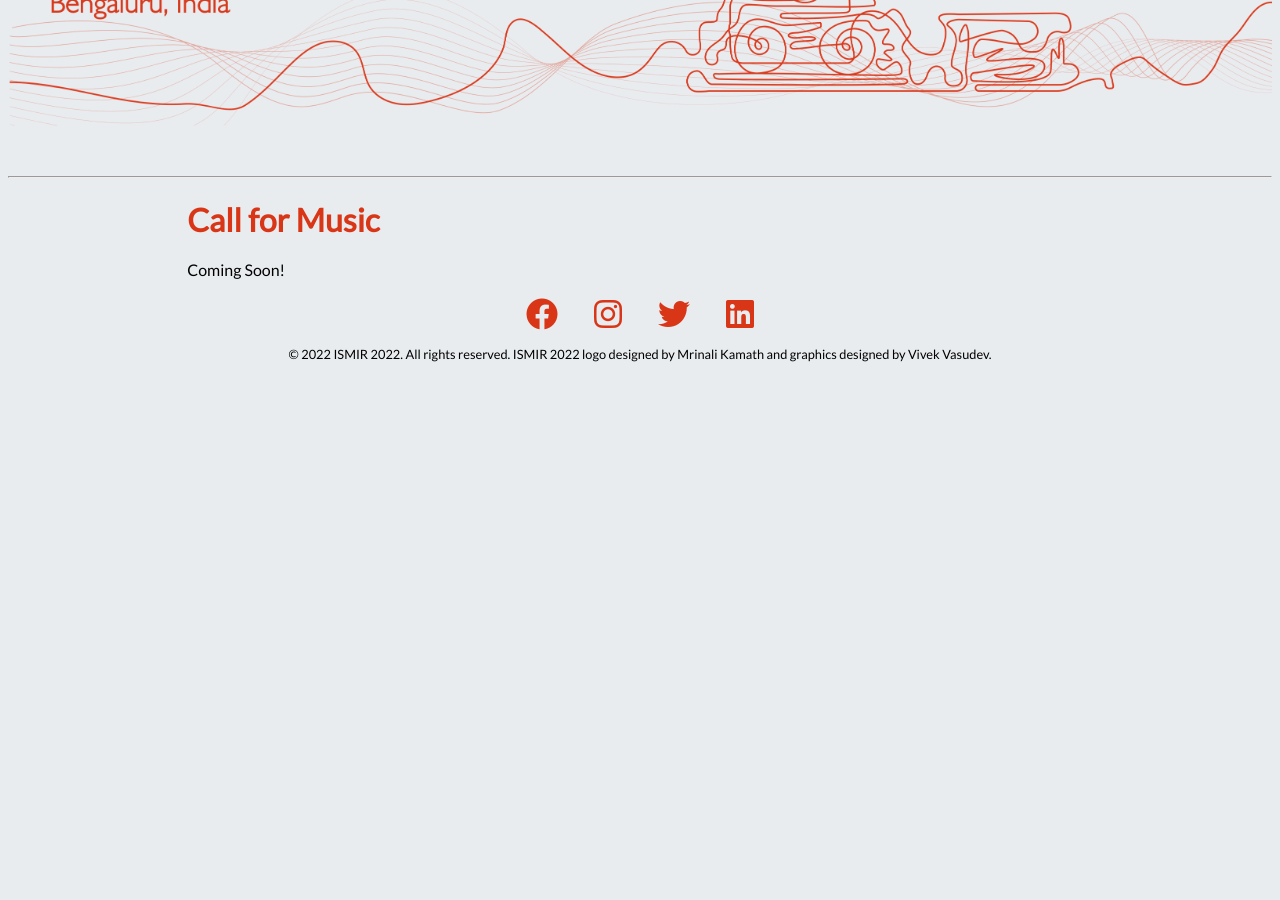
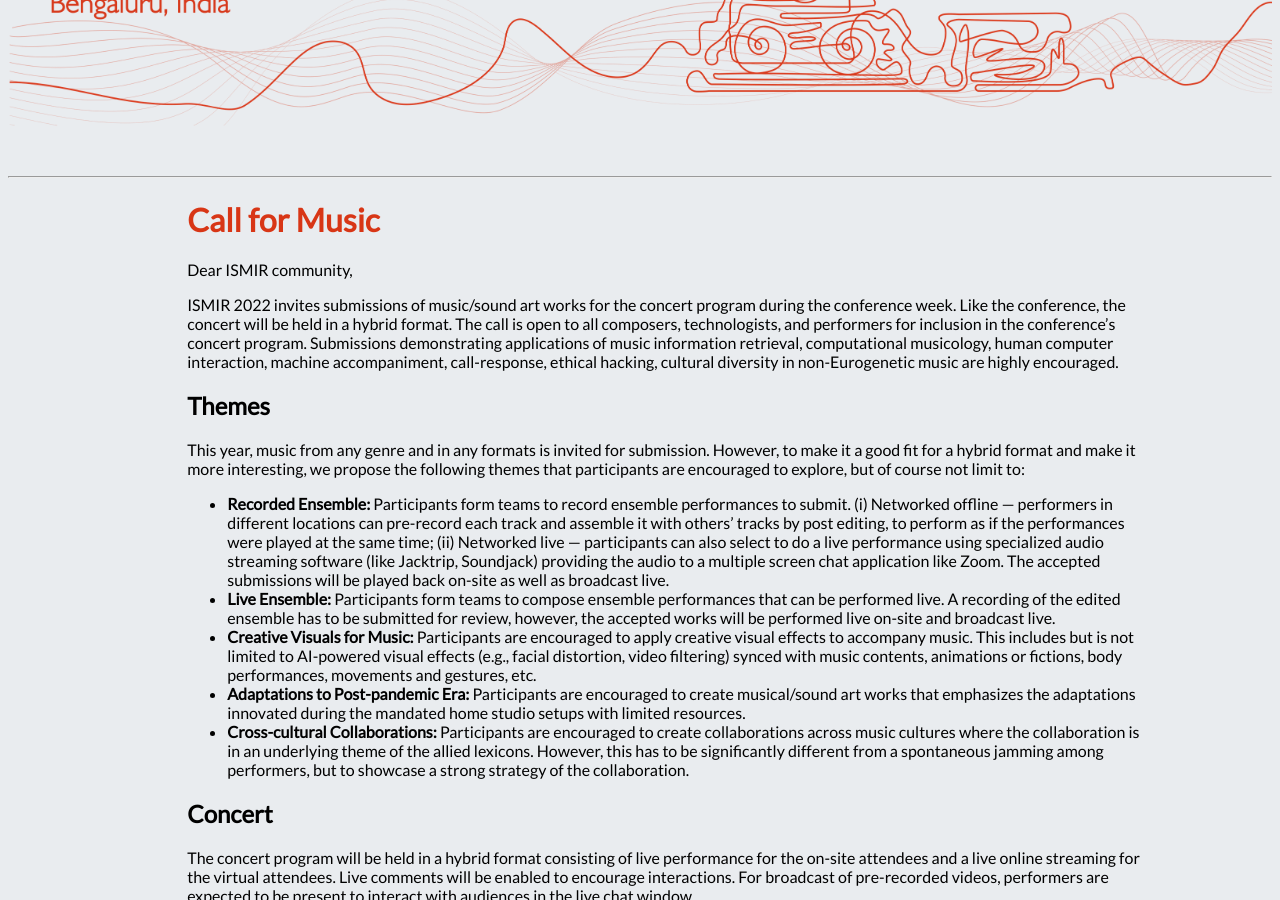
Before and after one commit to ismir2022/ismir2022.github.io, a Jekyll site: the page built from calls/cfm.md, in a window 1280 px wide and 900 px high, scrolled down 361 px. Built offline with Jekyll 4.4.1, drawn with Linux system fonts in a browser that asks for light colours; nearby versions of some CDN libraries; before the commit the page ends 900 px from its top, so only the background shows below that; some of the changed text lies outside the part shown.

Commit message:
updated call for music

```diff
--- a/calls/cfm.md
+++ b/calls/cfm.md
@@ -4,4 +4,41 @@
 ---
 # Call for Music
 
-Coming Soon!
+Dear ISMIR community,
+
+ISMIR 2022 invites submissions of music/sound art works for the concert program during the conference week. Like the conference, the concert will be held in a hybrid format. The call is open to all composers, technologists, and performers for inclusion in the conference’s concert program. Submissions demonstrating applications of music information retrieval, computational musicology, human computer interaction, machine accompaniment, call-response, ethical hacking, cultural diversity in non-Eurogenetic music are highly encouraged.
+
+## Themes
+This year, music from any genre and in any formats is invited for submission. However, to make it a good fit for a hybrid format and make it more interesting, we propose the following themes that participants are encouraged to explore, but of course not limit to:
+- **Recorded Ensemble:** Participants form teams to record ensemble performances to submit. (i) Networked offline — performers in different locations can pre-record each track and assemble it with others’ tracks by post editing, to perform as if the performances were played at the same time; (ii) Networked live — participants can also select to do a live performance using specialized audio streaming software (like Jacktrip, Soundjack) providing the audio to a multiple screen chat application like Zoom. The accepted submissions will be played back on-site as well as broadcast live.
+- **Live Ensemble:** Participants form teams to compose ensemble performances that can be performed live. A recording of the edited ensemble has to be submitted for review, however, the accepted works will be performed live on-site and broadcast live.
+- **Creative Visuals for Music:** Participants are encouraged to apply creative visual effects to accompany music. This includes but is not limited to AI-powered visual effects (e.g., facial distortion, video filtering) synced with music contents, animations or fictions, body performances, movements and gestures, etc.
+- **Adaptations to Post-pandemic Era:** Participants are encouraged to create musical/sound art works that emphasizes the adaptations innovated during the mandated home studio setups with limited resources.
+- **Cross-cultural Collaborations:** Participants are encouraged to create collaborations across music cultures where the collaboration is in an underlying theme of the allied lexicons. However, this has to be significantly different from a spontaneous jamming among performers, but to showcase a strong strategy of the collaboration.
+
+## Concert
+The concert program will be held in a hybrid format consisting of live performance for the on-site attendees and a live online streaming for the virtual attendees. Live comments will be enabled to encourage interactions. For broadcast of pre-recorded videos, performers are expected to be present to interact with audiences in the live chat window.
+
+## Submission guidelines
+The submission of music works should consist of:
+- A submission proposal with description of the performance in the form of program notes (text) and technical rider (pdf)
+- Video/audio performance of the piece, as .mp4, .mov, .wav, .aif, .flac format with file size < 100MB or an online link (preferably).
+    - For non-live performance, the video file will be broadcast during the concert.
+    - For live performance, please also submit a video/audio of a previous performance along with descriptions of implementation details of the live streaming.
+
+After notification of acceptance, all participants have a chance to further edit the uploaded material to make a performance-ready submission. The video should be self-explanatory with some post-processed titles and subtitles, since there will be no commenter during the broadcast. Original audio submissions should be converted to video format with a meaningful visual component.
+
+Only one submission per participant will be accepted. Pieces have to be shorter than 10 minutes. The submission is not anonymous. The proposals and video performances will be submitted through the CMT system for a light review. There is no guarantee that all submissions will be accepted for the program. Please note the submission proposal is for informative purposes for the selection and will not be included in the conference proceedings. For the presentation of accepted works, the artist or at least one of the collaborators must register for the conference. The artist must hold the copyright of submitted materials to be used in ISMIR 2022.
+
+## Important Dates
+* Submission portal opening: Jul 10, 2022
+* Submission deadline: Jul 31, 2022
+* Notification of acceptance: Aug 15, 2022
+* Performance-ready submission deadline: Oct 31, 2022
+
+## Questions
+Questions can be directed to [email](mailto:ismir2022-music@ismir.net)
+
+Best,
+Kaustuv Kanti Ganguli, Sumitra Ranganathan
+ISMIR 2022 Music Program Chair
```
